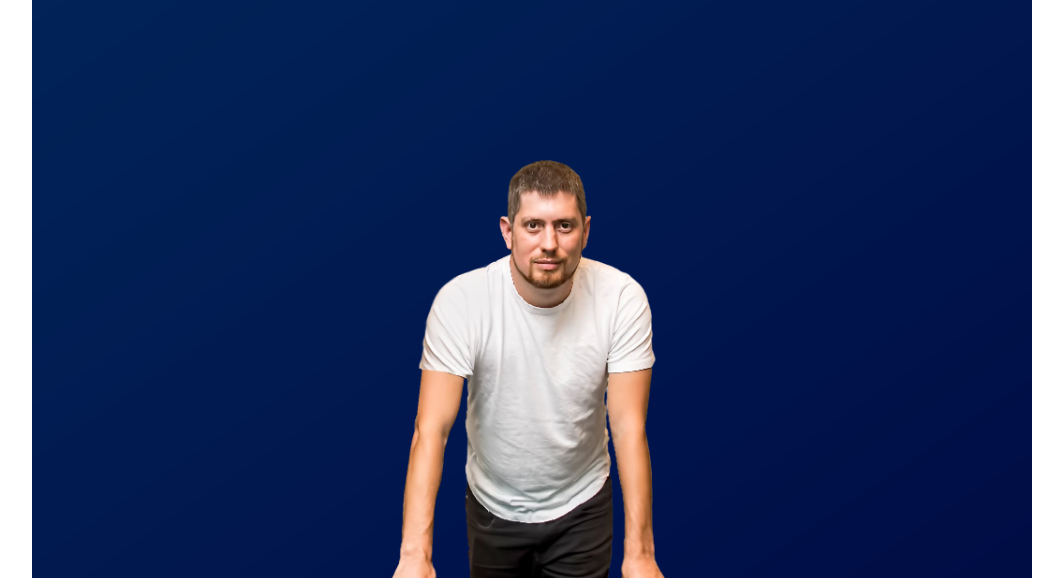
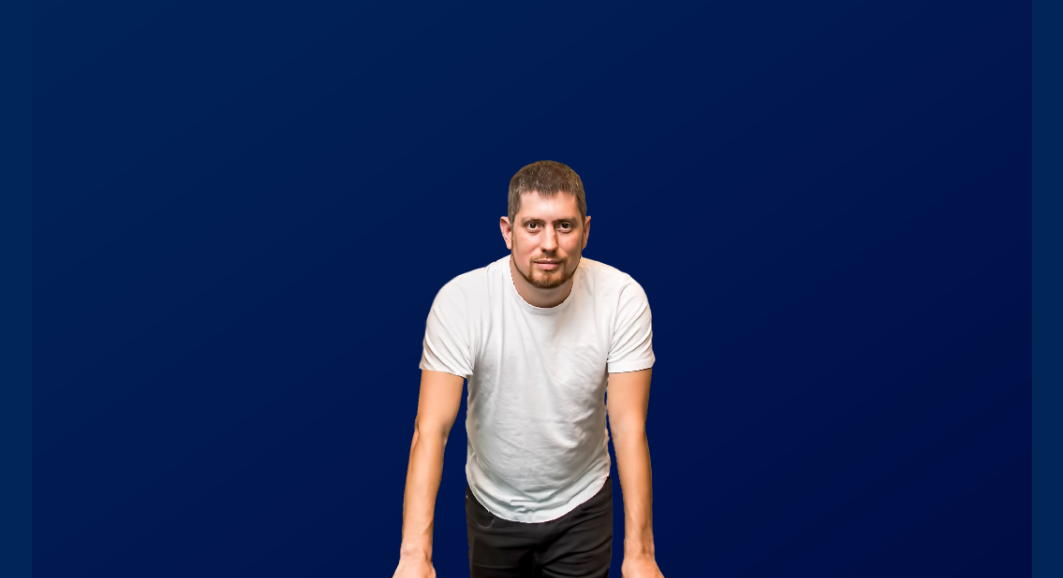
Before and after one commit to casino777777/not_sybil, a plain HTML site: page index.html in a window 1280 px wide. Shown: the part 1124-1702 px from the top of the page, without its empty margins (108-1171 px from the left). Drawn offline with nearby package versions, Linux system fonts and the light colour scheme; a web font is replaced by a local one.

Commit message:
Update index.html

```diff
--- a/index.html
+++ b/index.html
@@ -35,7 +35,7 @@
     </style>
 </head>
 
-<body class="relative w-full h-max flex flex-col justify-center items-center">
+<body class="relative bg-[rgb(2,37,88)] w-full h-max flex flex-col justify-center items-center">
         <div class="relative flex max-w-[1000px] h-max">
             <img src="./background1_v1.jpg" alt="">
             <a href="https://dedust.io/swap/EQAPLFb1jQ0yJONwAAo34xXDzQAhJHMUvlU9Yj5y6iWDIyYh"
@@ -57,8 +57,9 @@
         </div>
         <div class="relative flex max-w-[1000px] h-max">
             <img src="./background2.jpeg" class="" alt="">
-            <img src="./BRYAN.png" class="button absolute bottom-[130px] xl:bottom-[136px] 2xl:bottom-[150px] left-1/2 transform -translate-x-1/2 h-[360px] lg:h-[390px] xl:h-[420px] 2xl:h-[440px] 3xl:h-[460px] 4xl:h-[480px] z-2"
+                <img src="./BRYAN.png" class="button absolute bottom-[130px] xl:bottom-[136px] 2xl:bottom-[150px] left-1/2 transform -translate-x-1/2 h-[360px] lg:h-[390px] xl:h-[420px] 2xl:h-[440px] 3xl:h-[460px] 4xl:h-[480px] z-20"
                 alt="">
+
             <a href="https://dedust.io/swap/EQAPLFb1jQ0yJONwAAo34xXDzQAhJHMUvlU9Yj5y6iWDIyYh">
                 <div class="button absolute bottom-[44px] left-1/2 transform -translate-x-1/2 w-[320px] h-[130px] xl:w-[340px] xl:h-[140px] 2xl:w-[380px] 2xl:h-[160px] 4xl:w-[400px] 4xl:h-[165px] bg-regal-blue  cursor-pointer select-none
                 active:translate-y-2  active:[box-shadow:0_0px_0_0_#1b6ff8,0_0px_0_0_#1b70f841]
@@ -75,6 +76,8 @@
         </div>
         <div class="absolute top-0 left-0 w-full h-full bg-black bg-opacity-0 z-5">
         </div>
+        <div class="absolute bottom-[160px] 2xl:bottom-[200px] left-0 w-full h-full bg-black bg-opacity-0 z-30">
+        </div>
 </body>
 
 </html>
```
